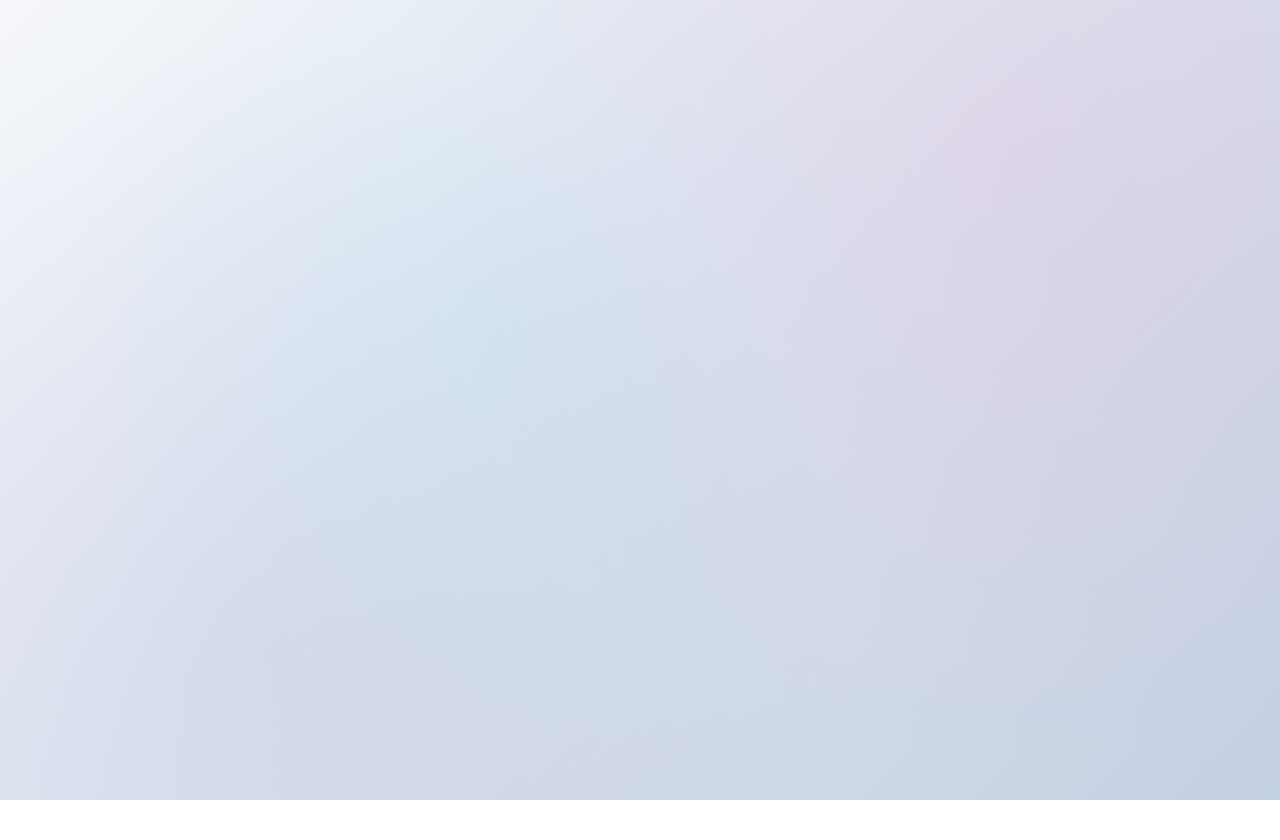
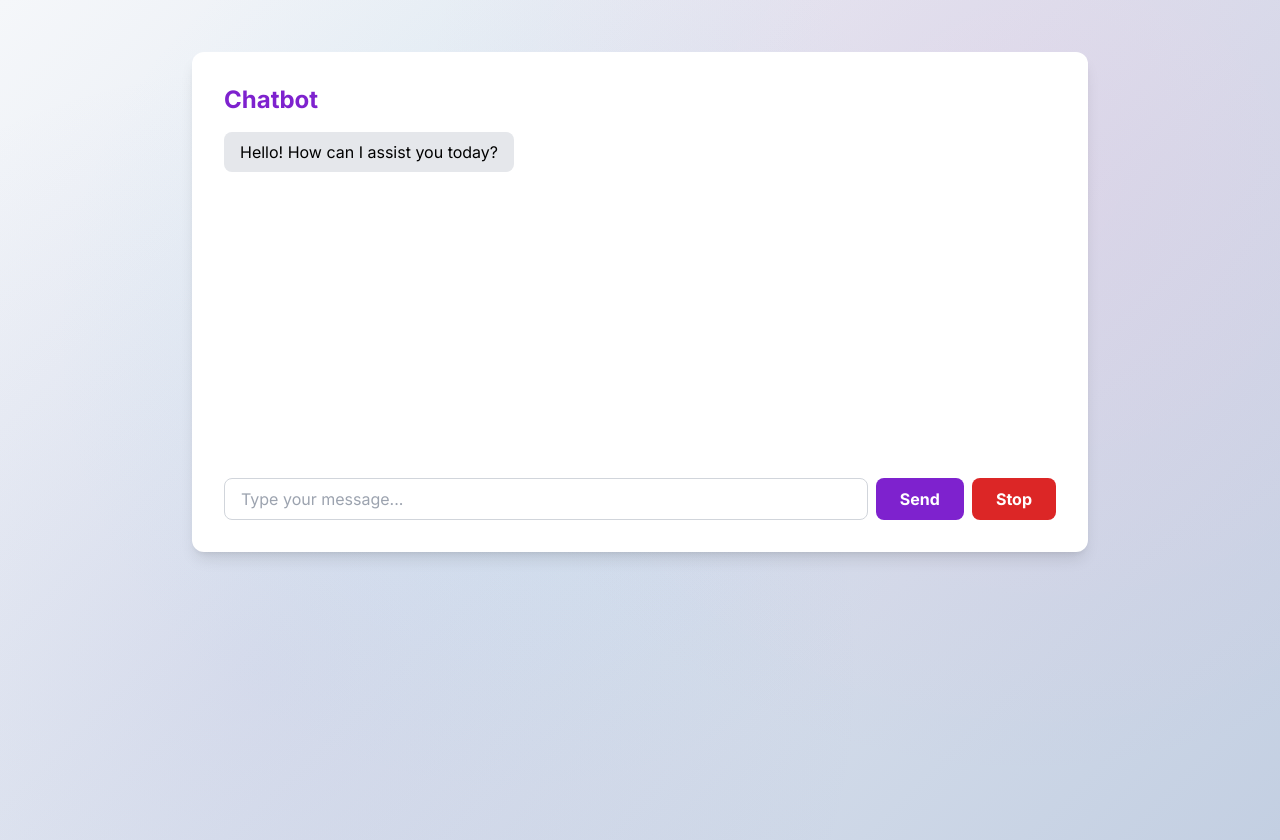
Before and after one commit to sainatha-reddy/Andhra_Police_hackathon, a React (Create React App) app: page /chatbot in a window 1280 px wide. Before the commit this address had no page. Before the commit the page ends 800 px from the top, so only its background shows below. Built offline with nearby package versions, Linux system fonts and the light colour scheme.

Commit message:
Add ChatbotPage component and update routing in App.js and LandingPage.js for chatbot navigation.

```diff
--- a/src/App.js
+++ b/src/App.js
@@ -4,6 +4,7 @@ import { BrowserRouter, Routes, Route } from 'react-router-dom';
 import UserProfile from './components/UserProfile';
 import LandingPage from './LandingPage';
 import IntermediatePage from './IntermediatePage';
+import ChatbotPage from './ChatbotPage';
 import './App.css';
 
 const AppContainer = styled.div`
@@ -22,6 +23,7 @@ const App = () => {
           <Route path="/" element={<LandingPage />} />
           <Route path="/dashboard" element={<UserProfile />} />
           <Route path="/intermediate" element={<IntermediatePage />} />
+          <Route path="/chatbot" element={<ChatbotPage />} />
         </Routes>
       </AppContainer>
     </BrowserRouter>
--- /dev/null
+++ b/src/ChatbotPage.js
@@ -0,0 +1,76 @@
+import React, { useState, useRef, useEffect } from 'react';
+
+const ChatbotPage = () => {
+  const [messages, setMessages] = useState([
+    { sender: 'bot', text: 'Hello! How can I assist you today?' }
+  ]);
+  const [input, setInput] = useState('');
+  const chatEndRef = useRef(null);
+
+  useEffect(() => {
+    chatEndRef.current?.scrollIntoView({ behavior: 'smooth' });
+  }, [messages]);
+
+  const handleSend = () => {
+    if (input.trim() === '') return;
+    setMessages([...messages, { sender: 'user', text: input }]);
+    setInput('');
+  };
+
+  const handleExportChat = () => {
+    const chatText = messages.map(m => `${m.sender === 'user' ? 'You' : 'Bot'}: ${m.text}`).join('\n');
+    const blob = new Blob([chatText], { type: 'text/plain' });
+    const url = URL.createObjectURL(blob);
+    const a = document.createElement('a');
+    a.href = url;
+    a.download = 'chat.txt';
+    document.body.appendChild(a);
+    a.click();
+    document.body.removeChild(a);
+    URL.revokeObjectURL(url);
+  };
+
+  const handleKeyDown = (e) => {
+    if (e.key === 'Enter') handleSend();
+  };
+
+  return (
+    <div className="min-h-screen w-full py-8 px-2">
+      <div className="w-full max-w-4xl mx-auto bg-white rounded-xl shadow-lg p-8 flex flex-col" style={{ minHeight: 500 }}>
+        <h2 className="text-2xl font-bold mb-4 text-purple-700">Chatbot</h2>
+        <div className="flex-1 overflow-y-auto mb-4 space-y-2">
+          {messages.map((msg, idx) => (
+            <div key={idx} className={`flex ${msg.sender === 'user' ? 'justify-end' : 'justify-start'}`}>
+              <div className={`px-4 py-2 rounded-lg max-w-xs ${msg.sender === 'user' ? 'bg-purple-100 text-right' : 'bg-gray-200 text-left'}`}>{msg.text}</div>
+            </div>
+          ))}
+          <div ref={chatEndRef} />
+        </div>
+        <div className="flex gap-2 mt-2">
+          <input
+            type="text"
+            className="flex-1 px-4 py-2 rounded-lg border border-gray-300 focus:outline-none focus:ring-2 focus:ring-purple-400"
+            placeholder="Type your message..."
+            value={input}
+            onChange={e => setInput(e.target.value)}
+            onKeyDown={handleKeyDown}
+          />
+          <button
+            onClick={handleSend}
+            className="px-6 py-2 rounded-lg bg-purple-700 text-white font-bold hover:bg-purple-800 transition"
+          >
+            Send
+          </button>
+          <button
+            onClick={handleExportChat}
+            className="px-6 py-2 rounded-lg bg-red-600 text-white font-bold hover:bg-red-700 transition"
+          >
+            Stop
+          </button>
+        </div>
+      </div>
+    </div>
+  );
+};
+
+export default ChatbotPage;
--- a/src/LandingPage.js
+++ b/src/LandingPage.js
@@ -29,6 +29,12 @@ const LandingPage = () => {
           >
             Go to Intermediate Page
           </button>
+          <button
+            onClick={() => navigate('/chatbot')}
+            className="inline-block px-8 py-4 rounded-xl bg-white hover:bg-gray-100 text-purple-700 font-bold text-lg shadow transition border border-purple-700"
+          >
+            Go to Chatbot
+          </button>
         </div>
       </div>
 
```
